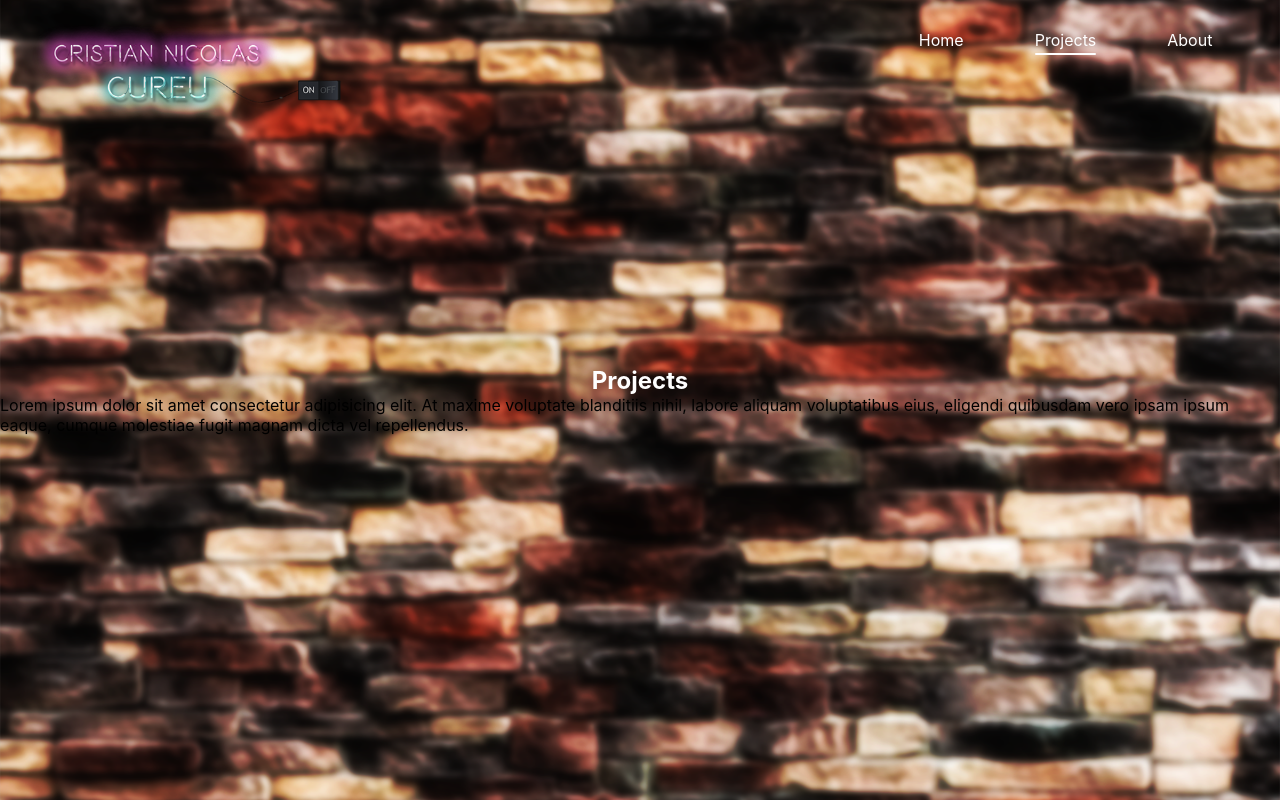
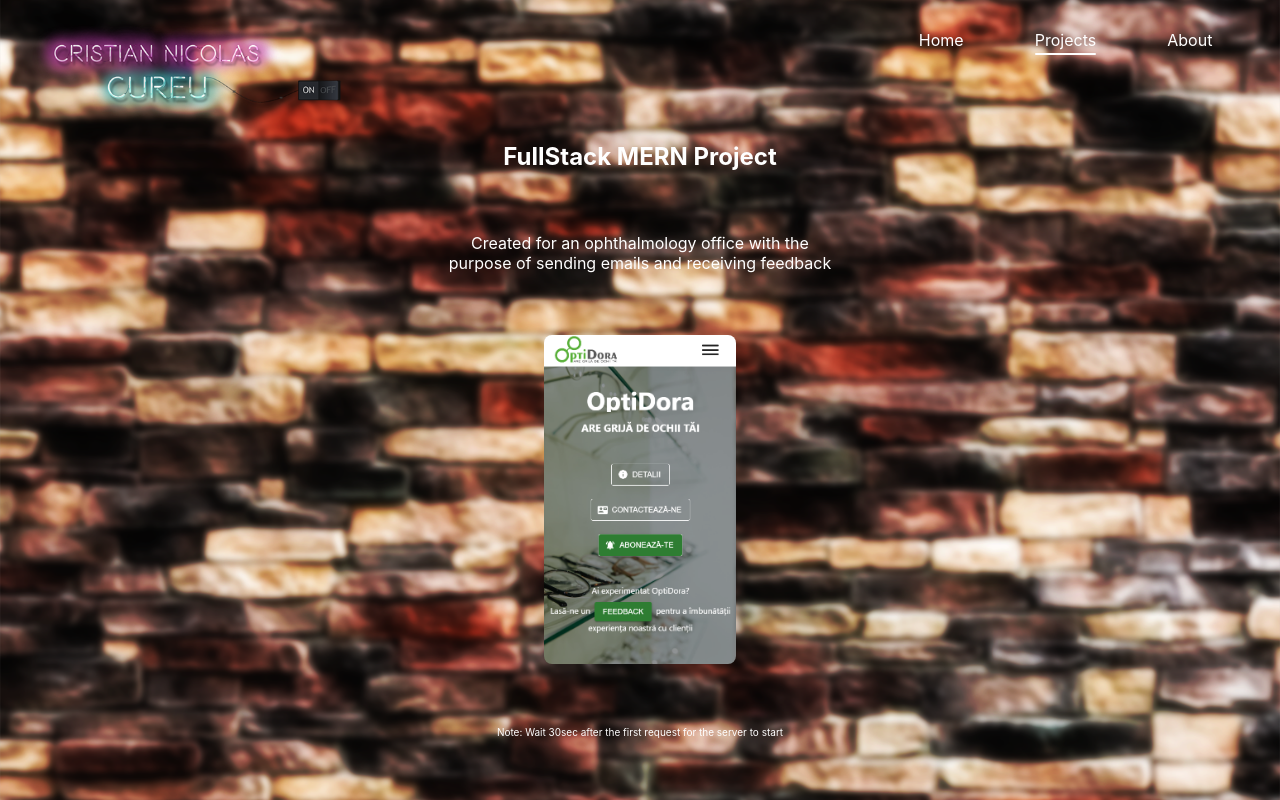
Before and after one commit to CristianCureu/portfolio, a React (Create React App) app: page /projects in a window 1280 px wide. Built offline with nearby package versions, Linux system fonts and the light colour scheme.

Commit message:
projects, about pages

```diff
--- a/src/pages/About/About.jsx
+++ b/src/pages/About/About.jsx
@@ -18,6 +18,26 @@ function About() {
           About
         </m.h2>
       </div>
+      <div className="description-about">
+        <m.p
+          initial={{ y: "130%" }}
+          animate={{ y: "0%" }}
+          transition={{ delay: 1, duration: 0.5 }}
+        >
+          I am currently working at Indeco Soft as a React Native developer. My
+          last work experience was at Faro Development. I worked as a web
+          developer intern for three and a half months with React.js,
+          Express.js, MongoDB, Gitlab, Firebase to develop a web application
+          based on scanning qr codes for a festival. Last year I also had a work
+          experience at Indeco Soft, as part of an internship.
+          Besides work experience, I studied at the "Universitatea Tehnica Cluj
+          Napoca" and I have a bachelor's degree in computer science. As a
+          person I am open minded, perseverant, flexible and always eager to
+          learn new things and tackle new challenges. I am very passionate about
+          web development and web design, always trying to give my best in order
+          to create “the perfect product”.
+        </m.p>
+      </div>
     </m.div>
   );
 }
--- a/src/pages/Projects/Projects.jsx
+++ b/src/pages/Projects/Projects.jsx
@@ -15,15 +15,33 @@ function Projects() {
           animate={{ y: "0%" }}
           transition={{ delay: 0.5, duration: 0.5 }}
         >
-          Projects
+          FullStack MERN Project
         </m.h2>
       </div>
-      <p>
-        Lorem ipsum dolor sit amet consectetur adipisicing elit. At maxime
-        voluptate blanditiis nihil, labore aliquam voluptatibus eius, eligendi
-        quibusdam vero ipsam ipsum eaque, cumque molestiae fugit magnam dicta
-        vel repellendus.
-      </p>
+      <div className="description">
+        <m.p
+          initial={{ y: "100%" }}
+          animate={{ y: "0%" }}
+          transition={{ delay: 1, duration: 0.5 }}
+        >
+          Created for an ophthalmology office with the purpose of sending emails
+          and receiving feedback
+        </m.p>
+      </div>
+      <div className="projects-image">
+        <a href="https://optidora.onrender.com/" target="_blank">
+          <img src="images/op.png" alt="optidora" />
+        </a>
+      </div>
+      <div className="note">
+        <m.p
+          initial={{ y: "100%" }}
+          animate={{ y: "0%" }}
+          transition={{ delay: 1.5, duration: 0.5 }}
+        >
+          Note: Wait 30sec after the first request for the server to start
+        </m.p>
+      </div>
     </m.div>
   );
 }
--- a/src/pages/pages.css
+++ b/src/pages/pages.css
@@ -9,6 +9,11 @@
   width: 100%;
 }
 
+.projects {
+  justify-content: space-evenly;
+  height: 90vh;
+  margin-top: 10vh;
+}
 h1 {
   position: absolute;
   top: 90%;
@@ -17,9 +22,15 @@ h1 {
   font-size: 10rem;
 }
 
-.title {
+.title,
+.description,
+.note {
   overflow: hidden;
   color: white;
+}
+.description {
+  width: 30%;
+  text-align: center;
 }
 
 .icons {
@@ -48,6 +59,40 @@ h1 {
   width: 100%;
 }
 
+.projects-image img {
+  width: 100%;
+  height: 100%;
+  border-radius: 0.5rem;
+}
+
+.projects-image {
+  width: 15%;
+  border-radius: 0.5rem;
+  cursor: pointer;
+  transition: all 0.3s ease;
+}
+.projects-image:hover {
+  transform: scale(1.1);
+}
+
+.note {
+  font-size: 10px;
+  color: white;
+}
+
+.description-about {
+  color: white;
+  width: 70%;
+  text-align: center;
+  margin-top: 10vh;
+  overflow: hidden;
+  font-size: 1.2rem;
+  font-weight: bold;
+  background-color: rgba(0,0,0,0.4);
+  padding: 1rem;
+  border-radius: 0.5rem;
+}
+
 @media screen and (max-width: 480px) {
   h1 {
     font-size: 4rem;
```
Also changed, not shown: public/images/op.png (added).
